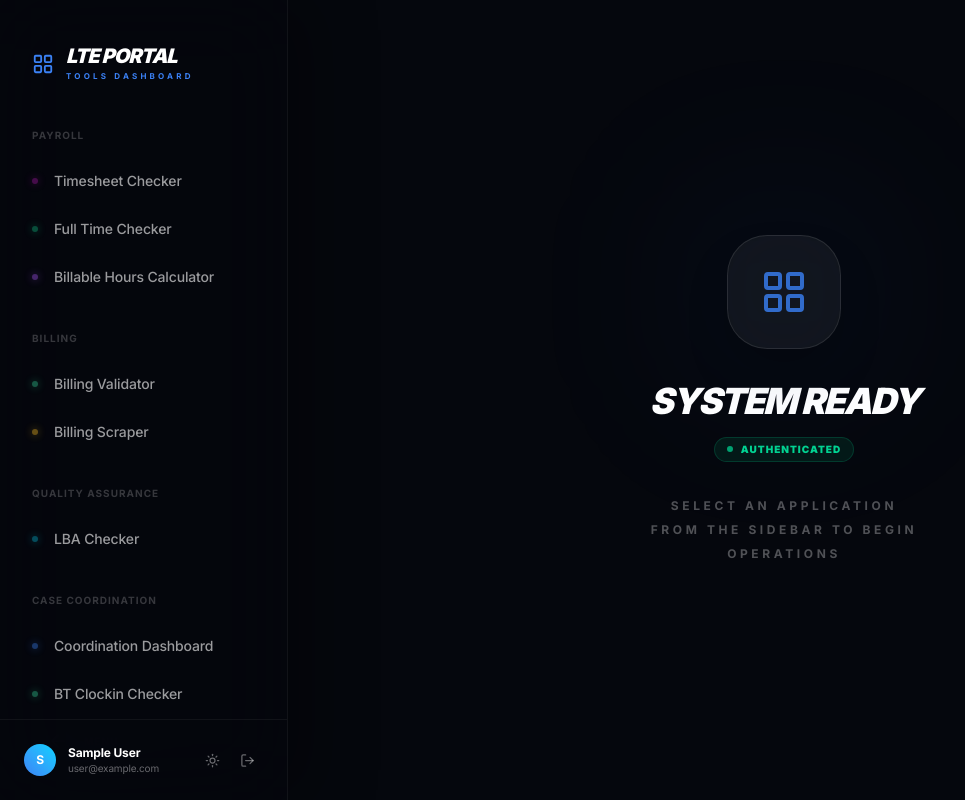
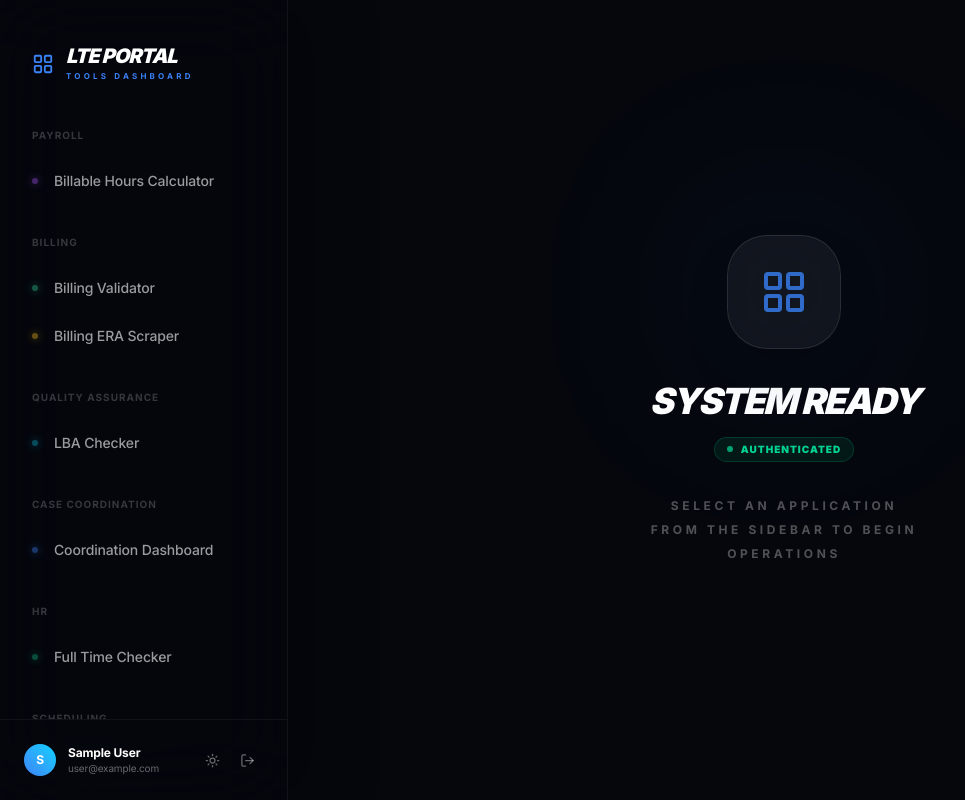
Before and after one commit to LTE-Care-Plus-Inc/lte-portal, a Next.js app: page / in a window 1280 px wide. Shown: the whole page, without its empty margins (0-965 px from the left). Built offline with nearby package versions, Linux system fonts and the light colour scheme; no server answers; sample sign-in values are in the browser's storage.

Commit message:
added hr and scheduling section cleaned up sidebar

```diff
--- a/app/layout.js
+++ b/app/layout.js
@@ -108,16 +108,15 @@ function ProtectedLayout({ children }) {
           {/* Navigation */}
           <nav className="flex-1 px-4 space-y-8 overflow-y-auto custom-scrollbar overflow-x-hidden">
             <SidebarSection label="Payroll">
-              <SidebarLink href="/bt-payroll" label="BT Payroll" color="bg-[#3b82f6]" restricted />
+              {/* <SidebarLink href="/bt-payroll" label="BT Payroll" color="bg-[#3b82f6]" restricted />
               <SidebarLink href="/lba-payroll" label="LBA Payroll" color="bg-[#06b6d4]" restricted />
-              <SidebarLink href="/timesheet-checker" label="Timesheet Checker" color="bg-[#a918a8]" restricted />
-              <SidebarLink href="/bt-fulltime" label="Full Time Checker" color="bg-[#10b981]" />
+              <SidebarLink href="/timesheet-checker" label="Timesheet Checker" color="bg-[#a918a8]" restricted /> */}
               <SidebarLink href="/billable-hours-calculator" label="Billable Hours Calculator" color="bg-[#a855f7]" />
             </SidebarSection>
 
             <SidebarSection label="Billing">
               <SidebarLink href="/billing-validator" label="Billing Validator" color="bg-[#34d399]" />
-              <SidebarLink href="/billing-scraper" label="Billing Scraper" color="bg-[#fbbf24]" />
+              <SidebarLink href="/billing-scraper" label="Billing ERA Scraper" color="bg-[#fbbf24]" />
             </SidebarSection>
 
             <SidebarSection label="Quality Assurance">
@@ -126,13 +125,17 @@ function ProtectedLayout({ children }) {
 
             <SidebarSection label="Case Coordination">
               <SidebarLink href="/cancelled-dashboard" label="Coordination Dashboard" color="bg-[#3b82f6]" />
-              <SidebarLink href="/bt-clockin-checker" label="BT Clockin Checker" color="bg-[#34d399]" />
-              <SidebarLink href="/units-checker" label="Weekly Units Checker" color="bg-[#34d399]" />
             </SidebarSection>
 
-            <SidebarSection label="Tech">
+            <SidebarSection label="HR">
+              <SidebarLink href="/bt-fulltime" label="Full Time Checker" color="bg-[#10b981]" />
+            </SidebarSection>
+
+            <SidebarSection label="Scheduling">
+              <SidebarLink href="/units-checker" label="Weekly Units Checker" color="bg-[#34d399]" />
               <SidebarLink href="/inactive-clients" label="Inactive Client List" color="bg-[#f43f5e]" />
             </SidebarSection>
+
           </nav>
 
           {/* User Profile */}
```
